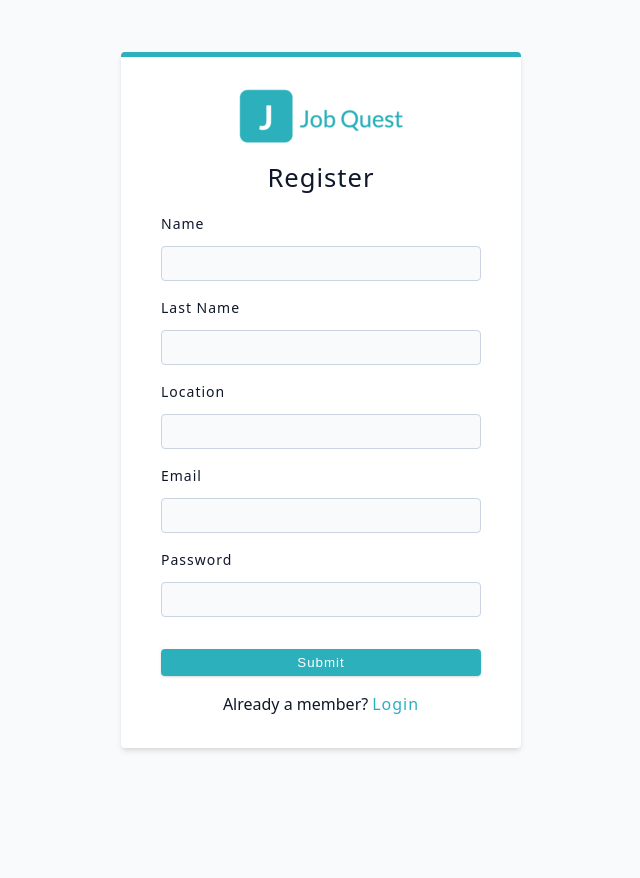
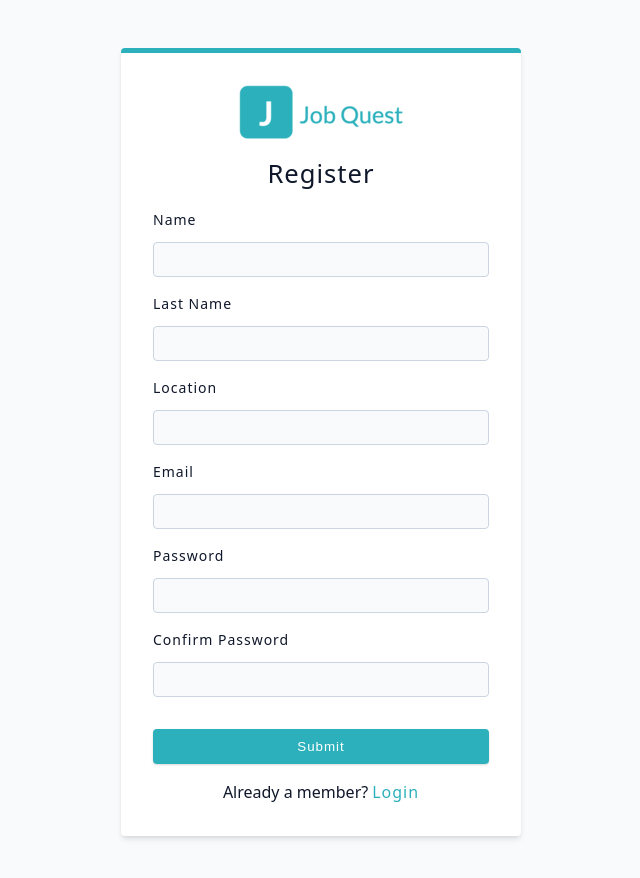
Before and after one commit to alextruonglt/jobApp, a React (Create React App) app in the folder frontend/: page /register in a window 1280 px wide. Shown: the top 878 px of the page, without its empty margins (319-959 px from the left). Before the commit the page ends 800 px from the top, so only its background shows below. Built offline with nearby package versions, Linux system fonts and the light colour scheme.

Commit message:
added two password validation

```diff
--- a/frontend/src/assets/wrappers/RegisterAndLoginPage.js
+++ b/frontend/src/assets/wrappers/RegisterAndLoginPage.js
@@ -1,34 +1,52 @@
-import styled from 'styled-components';
+// RegisterAndLoginPage.js (as a styled-component or CSS module)
+import styled from "styled-components"
 
 const Wrapper = styled.section`
 	min-height: 100vh;
 	display: grid;
 	align-items: center;
+
 	.logo {
 		display: block;
 		margin: 0 auto;
 		margin-bottom: 1.38rem;
 	}
+
 	.form {
 		max-width: 400px;
 		border-top: 5px solid var(--primary-500);
+		padding: 2rem;
+		box-shadow: var(--shadow-2);
+		border-radius: var(--border-radius);
+		background-color: var(--white);
 	}
+
 	h4 {
 		text-align: center;
 		margin-bottom: 1.38rem;
 	}
+
 	p {
 		margin-top: 1rem;
 		text-align: center;
 		line-height: 1.5;
 	}
+
 	.btn {
 		margin-top: 1rem;
 	}
+
 	.member-btn {
 		color: var(--primary-500);
 		letter-spacing: var(--letter-spacing);
 		margin-left: 0.25rem;
 	}
-`;
-export default Wrapper;
+
+	.error {
+		color: var(--red-dark);
+		font-size: 0.875rem;
+		margin-top: 0.5rem;
+		text-align: center;
+	}
+`
+export default Wrapper
--- a/frontend/src/components/FormRow.js
+++ b/frontend/src/components/FormRow.js
@@ -1,29 +1,19 @@
-const FormRow = ({ type, name, labelText, defaultValue, onChange }) => {
+// FormRow.js
+const FormRow = ({ type, name, labelText, value, onChange }) => {
 	return (
 		<div className="form-row">
 			<label htmlFor={name} className="form-label">
 				{labelText || name}
 			</label>
-			{type === "textarea" ? (
-				<textarea
-					id={name}
-					name={name}
-					className="form-textarea"
-					defaultValue={defaultValue}
-					onChange={onChange}
-					rows="3" // Set default rows
-				/>
-			) : (
 			<input
 				type={type}
+				name={name}
 				id={name}
-					name={name}
+				value={value}
+				onChange={onChange}
 				className="form-input"
-					defaultValue={defaultValue}
-					onChange={onChange}
 				required
 			/>
-			)}
 		</div>
 	)
 }
--- a/frontend/src/components/Logo.js
+++ b/frontend/src/components/Logo.js
@@ -1,7 +1,8 @@
-// import logo from "../assets/images/newLogo2.png"
+// Logo.js
 import logo from "../assets/images/logo.png"
+
 const Logo = () => {
-  return <img src={logo} alt="jobify" className="logo" />
+	return <img src={logo} alt="Logo" className="logo" />
 }
 
 export default Logo
--- a/frontend/src/components/SubmitBtn.js
+++ b/frontend/src/components/SubmitBtn.js
@@ -1,15 +1,14 @@
-import { useNavigation } from "react-router-dom"
-const SubmitBtn = ({ formBtn }) => {
-  const navigation = useNavigation()
-  const isSubmitting = navigation.state === "submitting"
+// SubmitBtn.js
+const SubmitBtn = ({ formBtn, disabled }) => {
 	return (
 		<button
 			type="submit"
 			className={`btn btn-block ${formBtn && "form-btn"}`}
-      disabled={isSubmitting}
+			disabled={disabled}
 		>
-      {isSubmitting ? "submitting..." : "submit"}
+			Submit
 		</button>
 	)
 }
+
 export default SubmitBtn
--- a/frontend/src/pages/Register.js
+++ b/frontend/src/pages/Register.js
@@ -1,25 +1,55 @@
-import { Form, redirect, useNavigation, Link } from "react-router-dom"
+import { useState } from "react"
+import { Form, Link, redirect } from "react-router-dom"
 import FormRow from "../components/FormRow"
 import Logo from "../components/Logo"
 import Wrapper from "../assets/wrappers/RegisterAndLoginPage"
 import { toast } from "react-toastify"
 import customFetch from "../utils/customFetch"
 import SubmitBtn from "../components/SubmitBtn"
+
+// Server-side form submission handler (action)
 export const action = async ({ request }) => {
 	const formData = await request.formData()
 	const data = Object.fromEntries(formData)
+
+	// Check if passwords match
+	if (data.password !== data.confirmPassword) {
+		toast.error("Passwords do not match")
+		return null
+	}
+
 	try {
 		await customFetch.post("/auth/register", data)
 		toast.success("Registration successful")
 		return redirect("/login")
 	} catch (error) {
-    console.log(error)
 		toast.error(error?.response?.data?.msg)
 		return error
 	}
 }
 
 const Register = () => {
+	// State for client-side validation of passwords
+	const [password, setPassword] = useState("")
+	const [confirmPassword, setConfirmPassword] = useState("")
+	const [passwordError, setPasswordError] = useState("")
+
+	// Handle password change
+	const handlePasswordChange = (e) => {
+		setPassword(e.target.value)
+	}
+
+	// Handle confirm password change
+	const handleConfirmPasswordChange = (e) => {
+		setConfirmPassword(e.target.value)
+		if (password !== e.target.value) {
+			setPasswordError("Passwords do not match")
+		} else {
+			setPasswordError("")
+		}
+	}
+
+	// No custom submit function needed, allow the form to submit normally
 	return (
 		<Wrapper>
 			<Form method="post" className="form">
@@ -30,9 +60,25 @@ const Register = () => {
 				<FormRow type="text" name="location" />
 				<FormRow type="email" name="email" />
 
-        <FormRow type="password" name="password" />
+				<FormRow
+					type="password"
+					name="password"
+					value={password}
+					onChange={handlePasswordChange}
+				/>
+				<FormRow
+					type="password"
+					name="confirmPassword"
+					labelText="confirm password"
+					value={confirmPassword}
+					onChange={handleConfirmPasswordChange}
+				/>
 
-        <SubmitBtn />
+				{/* Display error if passwords don't match */}
+				{passwordError && <p className="error">{passwordError}</p>}
+
+				<SubmitBtn formBtn disabled={!!passwordError} />
+
 				<p>
 					Already a member?
 					<Link to="/login" className="member-btn">
@@ -43,4 +89,5 @@ const Register = () => {
 		</Wrapper>
 	)
 }
+
 export default Register
```
Lines whose indentation alone changed are shown as unchanged.
